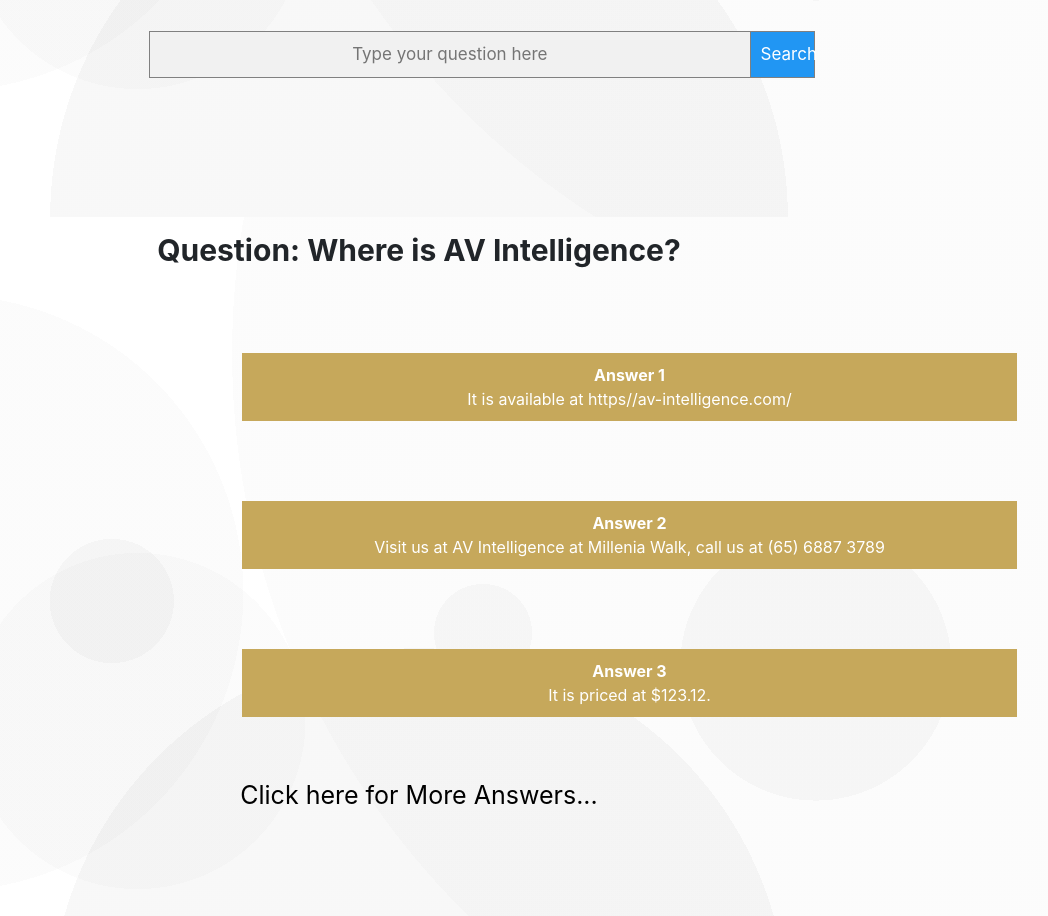
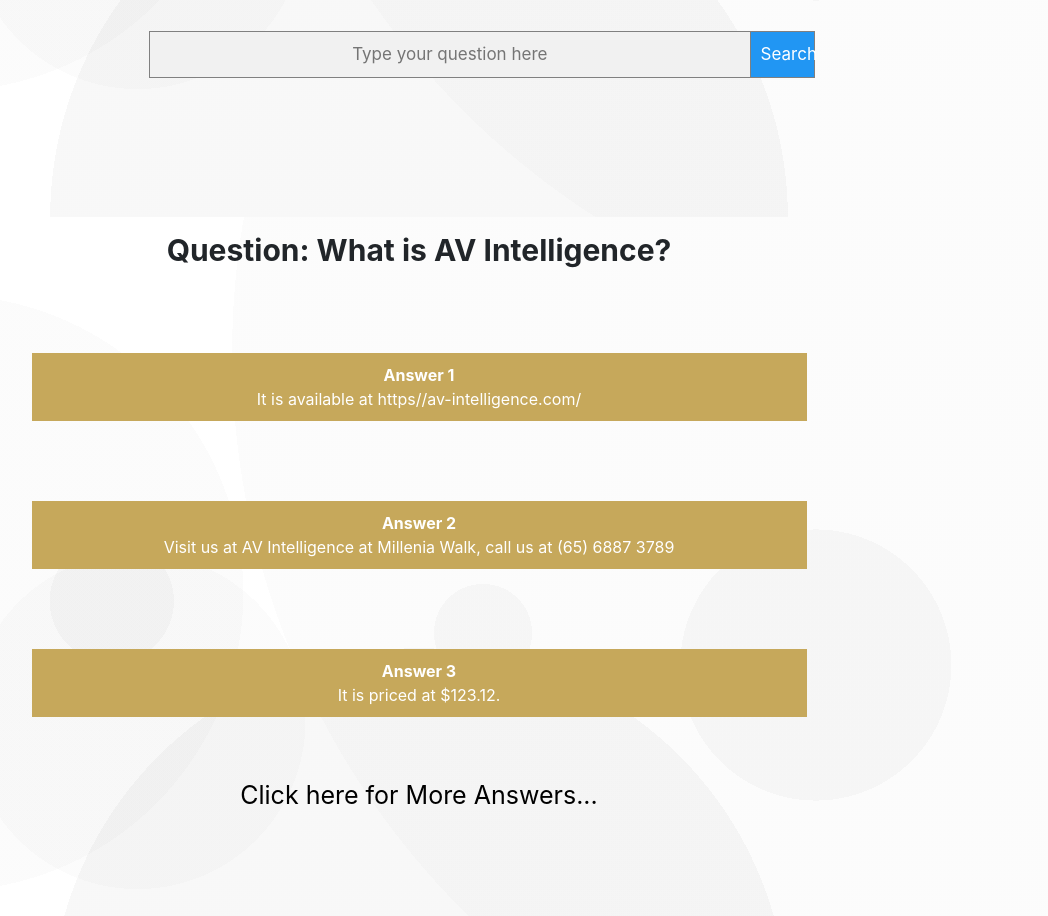
Before and after one commit to Lossody/FYP_UIUXP, a Flask app: page /answers in a window 1280 px wide. Shown: the part 583-1499 px from the top of the page, without its empty margins (221-1269 px from the left). Run offline with Flask 2, Linux system fonts and the light colour scheme; the visitor is signed in with stand-in values (Sample User, id 1); some libraries are stand-ins or nearby versions.

Commit message:
Main Page Answers Error Solved

```diff
--- a/application/static/css/main.css
+++ b/application/static/css/main.css
@@ -74,8 +74,11 @@ form.query::after {
     width: 775px;
     padding: 10px;
     margin-top: 80px;
-    margin-left: 463px;
+    margin-left: auto;
+    margin-right: auto;
     text-align: center;
+    /* display: flex;
+    justify-content: center; */
     background-color: #c6a85b;
     color: white;
 }
@@ -89,7 +92,8 @@ form.query::after {
     width: 775px;
     padding: 10px;
     margin-top: 80px;
-    margin-left: 463px;
+    margin-left: auto;
+    margin-right: auto;
     text-align: center;
     background-color: #c6a85b;
     color: white;
@@ -112,7 +116,8 @@ form.query::after {
     width: 775px;
     padding: 10px;
     margin-top: 80px;
-    margin-left: 463px;
+    margin-left: auto;
+    margin-right: auto;
     text-align: center;
     background-color: gray;
     color: white;
@@ -128,7 +133,8 @@ form.query::after {
     width: 775px;
     padding: 10px;
     margin-top: 80px;
-    margin-left: 463px;
+    margin-left: auto;
+    margin-right: auto;
     margin-bottom: 200px;
     text-align: center;
     background-color: gray;
--- a/application/templates/answers.html
+++ b/application/templates/answers.html
@@ -18,7 +18,7 @@
     </form>
 </div>
 <div class="qrepeat">
-    <p><strong>Question: Where is AV Intelligence?</strong></p>
+    <p><strong>Question: What is AV Intelligence?</strong></p>
 </div>
 <div class="answers">
     <a href="https://av-intelligence.com/" style="color: white;" target="_blank"><strong>Answer 1</strong><br>It is available at https//av-intelligence.com/</a>
--- a/application/templates/layout_answers.html
+++ b/application/templates/layout_answers.html
@@ -14,6 +14,7 @@
         <!-- Nav Bar CSS-->
         <link rel="stylesheet" href = "{{ url_for('static',filename = 'css/nav.css')}}">
         <!--<link rel="stylesheet" href = "../static/css/nav.css">-->
+        <script type="text/javascript" src="main.js"></script>
     </head>
     <body>
         {% include "includes/nav.html" %}
--- a/application/templates/layout_moreanswers.html
+++ b/application/templates/layout_moreanswers.html
@@ -16,6 +16,7 @@
         <!--<link rel="stylesheet" href = "../static/css/nav.css">-->
         <!-- Error CSS -->
         <link rel="stylesheet" href = "{{ url_for('static',filename = 'css/error.css')}}"/>
+        <script type="text/javascript" src="main.js"></script>
     </head>
     <body>
         {% include "includes/nav.html" %}
--- a/application/templates/main.html
+++ b/application/templates/main.html
@@ -13,7 +13,7 @@
     <div>
         <h4 class="b">Query:</h4>
         <br>
-        <form class="query" action="/answers" style="margin:auto;max-width:1500px">
+        <form id="queryid" class="query" action="/answers" style="margin:auto;max-width:1500px">
             <input type="text" placeholder="Type your question here" name="search" required="">
             <button type="submit">Search<i class="fa fa-search"></i></button>
         </form>
--- a/application/templates/moreanswers.html
+++ b/application/templates/moreanswers.html
@@ -19,7 +19,7 @@
     </form>
 </div>
 <div class="qrepeat">
-    <p><strong>Question:  Where is AV Intelligence?</strong></p>
+    <p><strong>Question: What is AV Intelligence?</strong></p>
 </div>
 <div class="answers">
     <a href="https://av-intelligence.com/" style="color: white;" target="_blank"><strong>Answer 1</strong><br>It is available at https//av-intelligence.com/</a>
```
